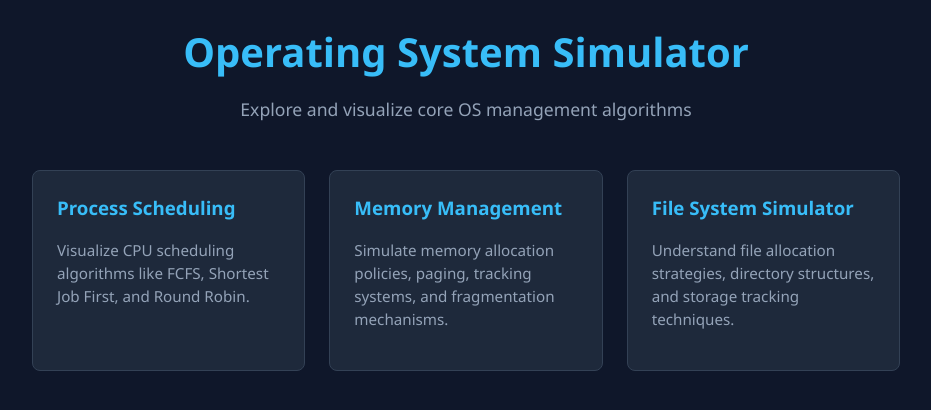
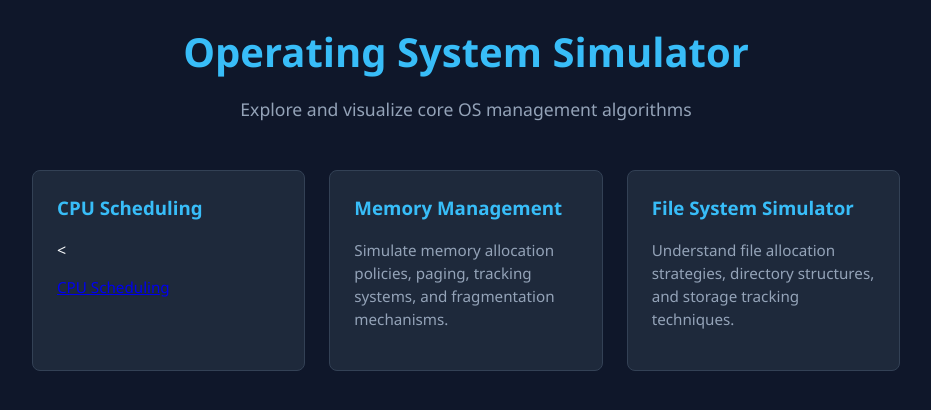
Before and after one commit to han-crvn/operating_system_simulator, a Flask app: page / in a window 1280 px wide. Shown: the part 216-626 px from the top of the page, without its empty margins (174-1105 px from the left). Run offline with Flask 3, Linux system fonts and the light colour scheme.

Commit message:
updating...

```diff
--- a/src/logic/sample.py
+++ b/src/logic/sample.py
@@ -0,0 +1 @@
+# This folder contains all the backend logic.
--- a/src/routes/main_route.py
+++ b/src/routes/main_route.py
@@ -1,7 +1,11 @@
 from flask import Blueprint, render_template
 
-main_bp = Blueprint('main', __name__, template_folder='../../templates')
+main_bp = Blueprint('main', __name__)
 
 @main_bp.route('/')
 def index():
     return render_template('homepage.html')
+
+@main_bp.route('/cpu_scheduling')
+def about():
+    return render_template('cpu_scheduling.html')
--- a/static/javascript/sample.js
+++ b/static/javascript/sample.js
@@ -0,0 +1 @@
+// This folder contains the javascript files.
--- a/templates/homepage.html
+++ b/templates/homepage.html
@@ -16,8 +16,8 @@
     <div class="container">
         <div class="modules-grid">
             <div class="card">
-                <h3>Process Scheduling</h3>
-                <p>Visualize CPU scheduling algorithms like FCFS, Shortest Job First, and Round Robin.</p>
+                <h3>CPU Scheduling</h3>
+                <<p><a href="/cpu_scheduling">CPU Scheduling</a></p>
             </div>
 
             <div class="card">
```
Also changed, not shown: templates/cpu_scheduling.html (added, +17 -0 lines).
